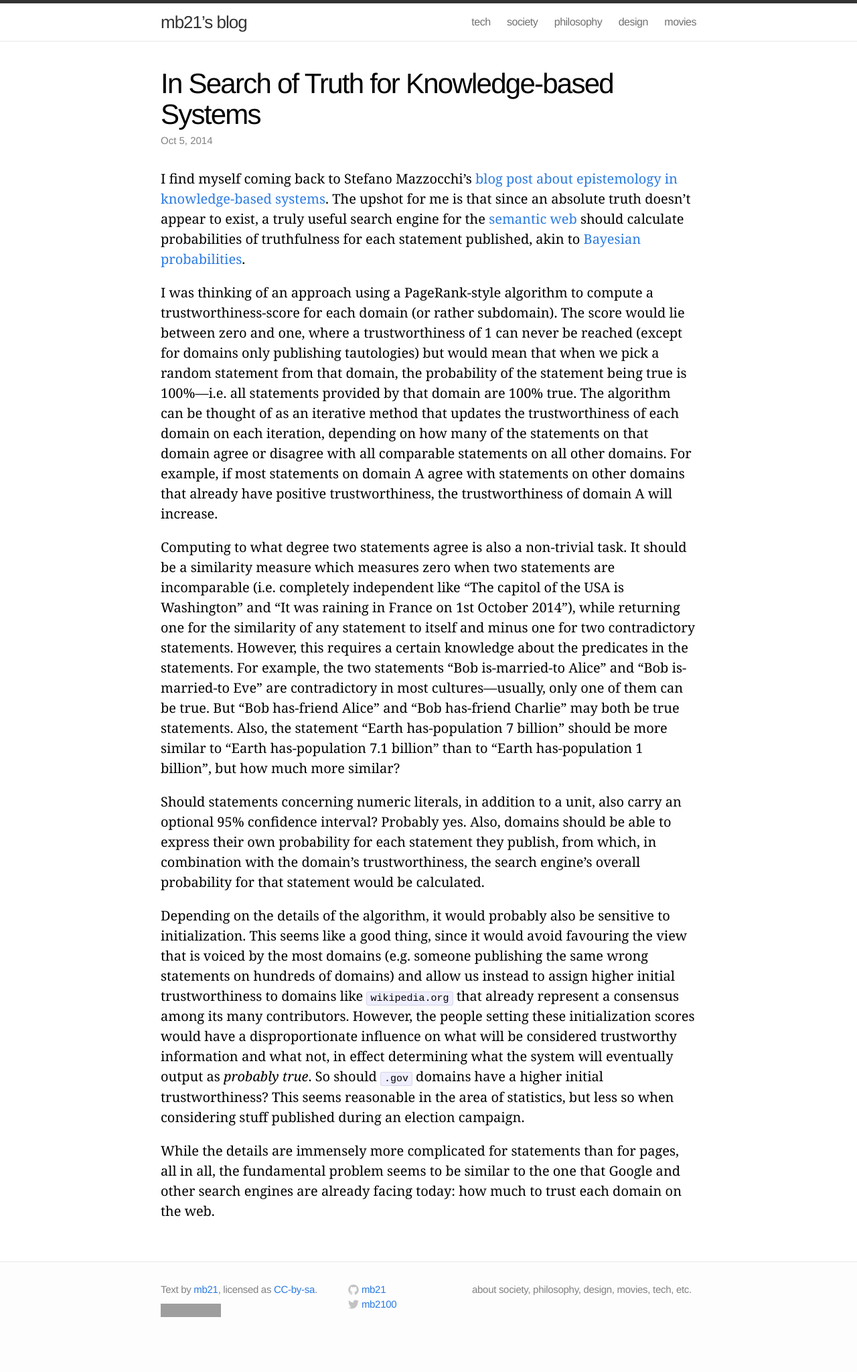
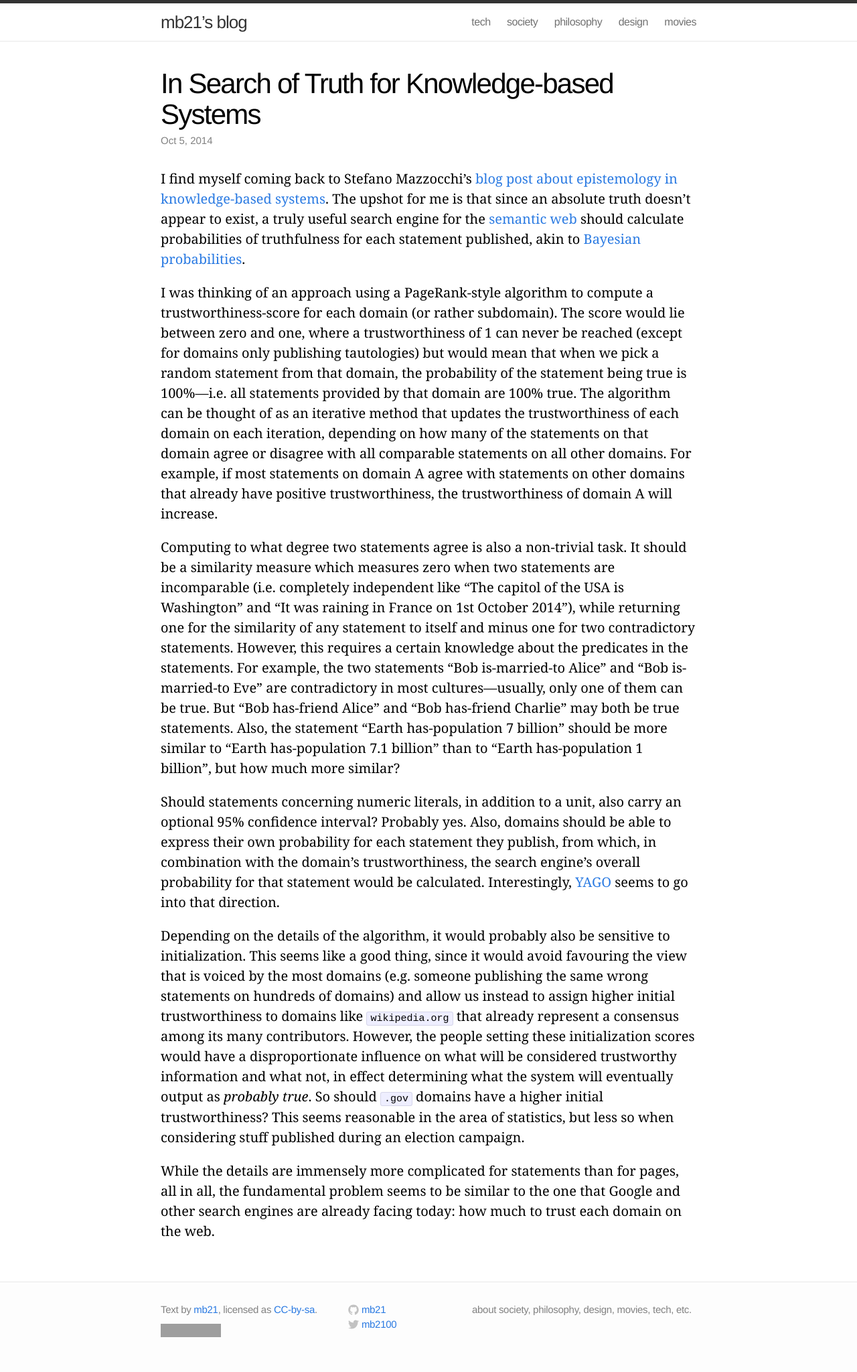
Before and after one commit to mb21/blog, a Jekyll site: the page built from _posts/2014-10-05-In-Search-of-Truth-for-Knowledge-based-Systems.md, in a window 1280 px wide. Shown: the whole page at 67% size. Built offline with Jekyll 4.4.1, drawn with Linux system fonts in a browser that asks for light colours; before the commit the page ends 2018 px from its top, so only the background shows below that; grey boxes are pictures that could not be loaded.

Commit message:
additions

```diff
--- a/_posts/2014-10-05-In-Search-of-Truth-for-Knowledge-based-Systems.md
+++ b/_posts/2014-10-05-In-Search-of-Truth-for-Knowledge-based-Systems.md
@@ -11,7 +11,7 @@ I was thinking of an approach using a PageRank-style algorithm to compute a trus
 
 Computing to what degree two statements agree is also a non-trivial task. It should be a similarity measure which measures zero when two statements are incomparable (i.e. completely independent like “The capitol of the USA is Washington” and “It was raining in France on 1st October 2014”), while returning one for the similarity of any statement to itself and minus one for two contradictory statements. However, this requires a certain knowledge about the predicates in the statements. For example, the two statements “Bob is-married-to Alice” and “Bob is-married-to Eve” are contradictory in most cultures—usually, only one of them can be true. But “Bob has-friend Alice” and “Bob has-friend Charlie” may both be true statements. Also, the statement “Earth has-population 7 billion” should be more similar to “Earth has-population 7.1 billion” than to “Earth has-population 1 billion”, but how much more similar?
 
-Should statements concerning numeric literals, in addition to a unit, also carry an optional 95% confidence interval? Probably yes. Also, domains should be able to express their own probability for each statement they publish, from which, in combination with the domain’s trustworthiness, the search engine’s overall probability for that statement would be calculated.
+Should statements concerning numeric literals, in addition to a unit, also carry an optional 95% confidence interval? Probably yes. Also, domains should be able to express their own probability for each statement they publish, from which, in combination with the domain’s trustworthiness, the search engine’s overall probability for that statement would be calculated. Interestingly, [YAGO](https://www.mpi-inf.mpg.de/departments/databases-and-information-systems/research/yago-naga/yago/faq/) seems to go into that direction.
 
 Depending on the details of the algorithm, it would probably also be sensitive to initialization. This seems like a good thing, since it would avoid favouring the view that is voiced by the most domains (e.g. someone publishing the same wrong statements on hundreds of domains) and allow us instead to assign higher initial trustworthiness to domains like `wikipedia.org` that already represent a consensus among its many contributors. However, the people setting these initialization scores would have a disproportionate influence on what will be considered trustworthy information and what not, in effect determining what the system will eventually output as _probably true_. So should `.gov` domains have a higher initial trustworthiness? This seems reasonable in the area of statistics, but less so when considering stuff published during an election campaign.
 
--- a/css/main.css
+++ b/css/main.css
@@ -241,6 +241,9 @@ blockquote cite {
   margin: 30px 0;
 }
 
+.post pre {
+  overflow: scroll;
+}
 .post pre,
 .post code {
   border: 1px solid #d5d5e9;
```
